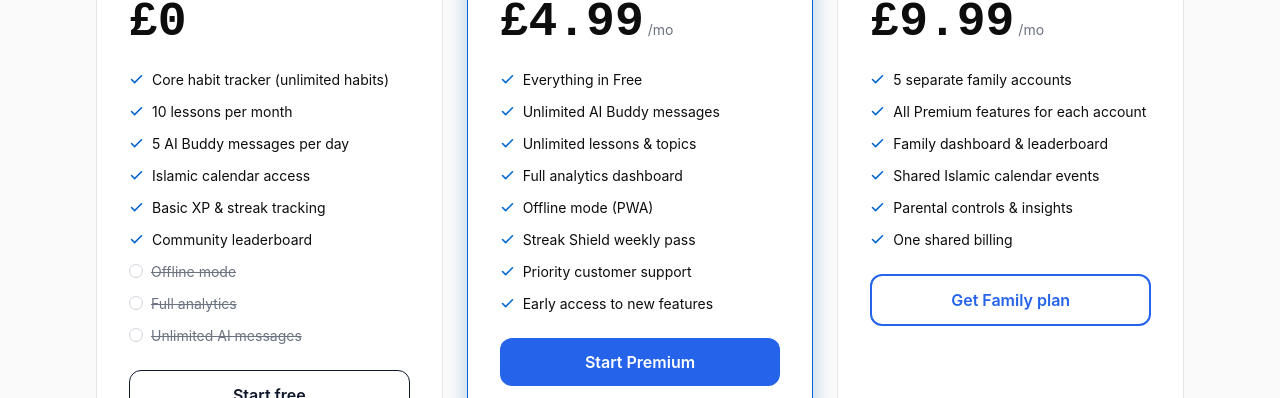
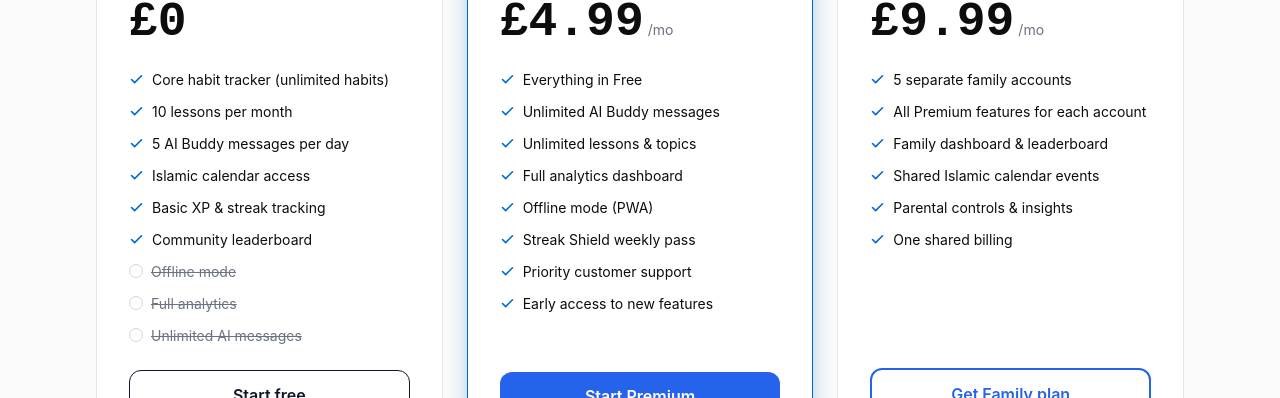
Before and after one commit to yasaminz07/jannatie-web, a Next.js app: page /pricing in a window 1280 px wide. Shown: the part 517-915 px from the top of the page. Built offline with nearby package versions, Linux system fonts and the light colour scheme; no server answers.

Commit message:
fix: align pricing card buttons to bottom using flex-col layout
Co-Authored-By: Claude Sonnet 4.6 <noreply@anthropic.com>

```diff
--- a/src/app/pricing/page.tsx
+++ b/src/app/pricing/page.tsx
@@ -135,7 +135,7 @@ export default function PricingPage() {
             {individualPlans.map(({ name, monthly, annual: annualPrice, description, features, notIncluded, cta, href, variant, popular }) => (
               <div
                 key={name}
-                className={`relative bg-card rounded-2xl p-8 border ${popular ? "border-primary-500 shadow-blue-glow" : "border-border"}`}
+                className={`relative bg-card rounded-2xl p-8 border flex flex-col ${popular ? "border-primary-500 shadow-blue-glow" : "border-border"}`}
               >
                 {popular && (
                   <div className="absolute -top-3 left-1/2 -translate-x-1/2 bg-primary-500 text-white text-xs font-bold px-4 py-1 rounded-full">
@@ -156,7 +156,7 @@ export default function PricingPage() {
                   )}
                 </div>
 
-                <ul className="space-y-3 mb-6">
+                <ul className="space-y-3 mb-6 flex-1">
                   {features.map((f) => (
                     <li key={f} className="flex items-start gap-2 text-sm text-foreground">
                       <Check size={15} className="text-primary-500 flex-shrink-0 mt-0.5" strokeWidth={2.5} />
```
